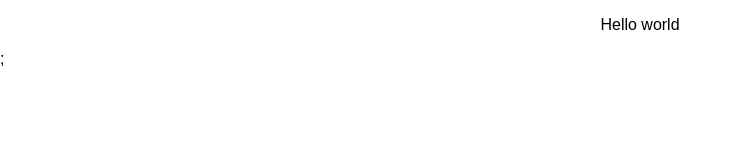
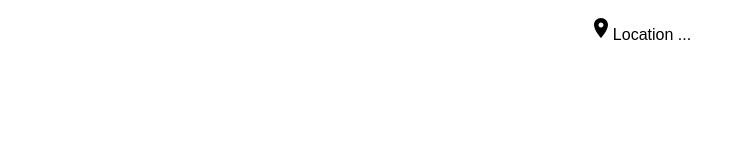
Before and after one commit to KeaCluster/home-page, a React (Create React App) app: page / in a window 1280 px wide. Shown: the top 160 px of the page, without its empty margins (0-752 px from the left). Built offline with nearby package versions, Linux system fonts and the light colour scheme; a web font is replaced by a local one.

Commit message:
navbar begin

```diff
--- a/package.json
+++ b/package.json
@@ -3,6 +3,8 @@
   "version": "0.1.0",
   "private": true,
   "dependencies": {
+    "@material-ui/core": "^4.12.3",
+    "@material-ui/icons": "^4.11.2",
     "@testing-library/jest-dom": "^5.14.1",
     "@testing-library/react": "^11.2.7",
     "@testing-library/user-event": "^12.8.3",
--- a/src/App.js
+++ b/src/App.js
@@ -1,12 +1,12 @@
 import "./App.css";
+import { NavBar } from "./components/NavBar/Navbar";
 
 function App() {
   return (
     <>
       <div className="App">
-        <p>Hello world</p>
+        <NavBar />
       </div>
-      ;
     </>
   );
 }
--- /dev/null
+++ b/src/components/NavBar/Navbar.js
@@ -0,0 +1,17 @@
+import React from "react";
+import { LocationOn } from "@material-ui/icons";
+
+const NavBar = () => {
+  return (
+    <>
+      <div>
+        <p>
+          <LocationOn />
+          Location ...
+        </p>
+      </div>
+    </>
+  );
+};
+
+export { NavBar };
```
Also changed, not shown: src/components/NavBar/Navbar.css (added), src/logo.svg (deleted), 1 other file (tests, documents, lock files or other folders).
